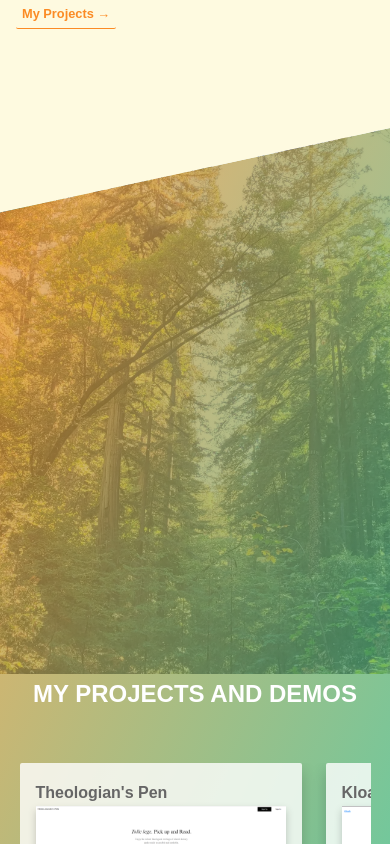
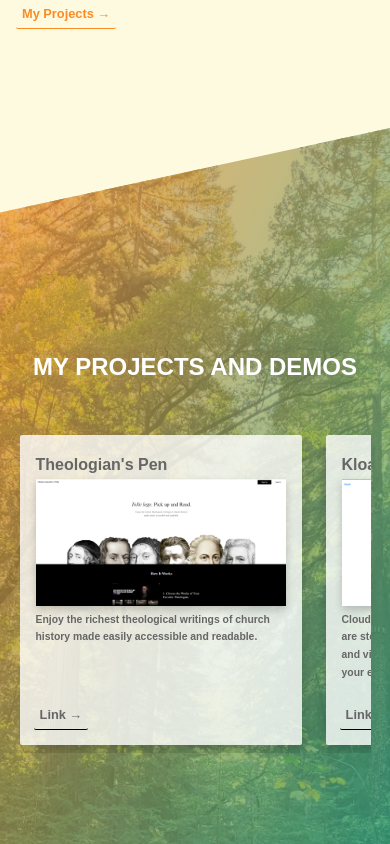
Before and after one commit to IllSmithDa/portfolio2, a React (Vite) app: page / in a window 390 px wide. Shown: the part 1560-2404 px from the top of the page. Built offline with nearby package versions, Linux system fonts and the light colour scheme.

Commit message:
push back changes

```diff
--- a/src/pages/Home/section/Project/Project.scss
+++ b/src/pages/Home/section/Project/Project.scss
@@ -1,18 +1,24 @@
 @import "../../../../sass/variables";
 @import "../../../../sass/utility";
 @import "../../../../sass/mixins";
-@import "../../../../sass//components/composition";
 
 .project {
+  min-height: 800px;
   height: 100vh;
-  min-height: 800px;
   width: 100%;
+  background-image: linear-gradient(
+    to bottom right ,
+    rgba($fall-orange, 0.7),
+    rgba($dark-green, 0.7)),
+    url('../../../../assets/images/forest_main_com.jpg');
+  background-position: top;
+  background-size: cover;
+  background-attachment: fixed;
   clip-path: polygon(0 10%, 100% 0, 100% 90%, 0 100%);
   @include flexCenter;
   transition: 1s ease-in;
   h1 {
     text-transform: uppercase;
-    z-index: 3;
     transition: 1s ease-in;
     font-size: 3rem;
     color: $color-white;
@@ -31,7 +37,6 @@
     display: grid;
     grid-template-columns: 1fr 1fr 1fr 1fr 1fr;
     gap: 4rem;
-    z-index: 3;
     &-card {
       background-color: rgba($color-white, 0.8);
       box-shadow: $default-shadow;
@@ -39,17 +44,14 @@
       padding: 2rem;
       position: relative;
       border-radius: 2px;
-      z-index: 3;
       h3 {
         font-size: $large-font-size;
         text-align: left;
-        z-index: 3;
       }
       p {
         font-size: $small-font-size;
         font-weight: 600;
         text-align: left;
-        z-index: 3;
       }
       a,
       a:visited,
@@ -120,10 +122,6 @@
 @media (max-width: 1023px) {
   .project {
     background-attachment: local;
-    position: static;
-    img {
-      position: static;
-    }
   }
 }
 @media(max-width: 800px) {
@@ -151,9 +149,3 @@
     }
   }
 }
-
-.arrow-container {
-  button {
-    display: none;
-  }
-}
--- a/src/pages/Home/section/Project/Project.tsx
+++ b/src/pages/Home/section/Project/Project.tsx
@@ -77,11 +77,14 @@ export default function Project() {
 
   return (
     <section className="project" id="projects">
+      {/*
       <img
         className='bg-img'
         src={forestMain}
         loading='lazy'
       />
+
+      */}
       <h1 className="u-margin-bottom-large right-on-scroll">My Projects and Demos</h1>
       <div className="project-display left-on-scroll">
           {listProjects}
@@ -95,7 +98,7 @@ export default function Project() {
         <button className="arrow-btn">&#11166;</button>
       </section>
       */}
-      <div className='bg-gradient'></div>
+      {/*<div className='bg-gradient'></div> */}
     </section>
   );
 }
```
